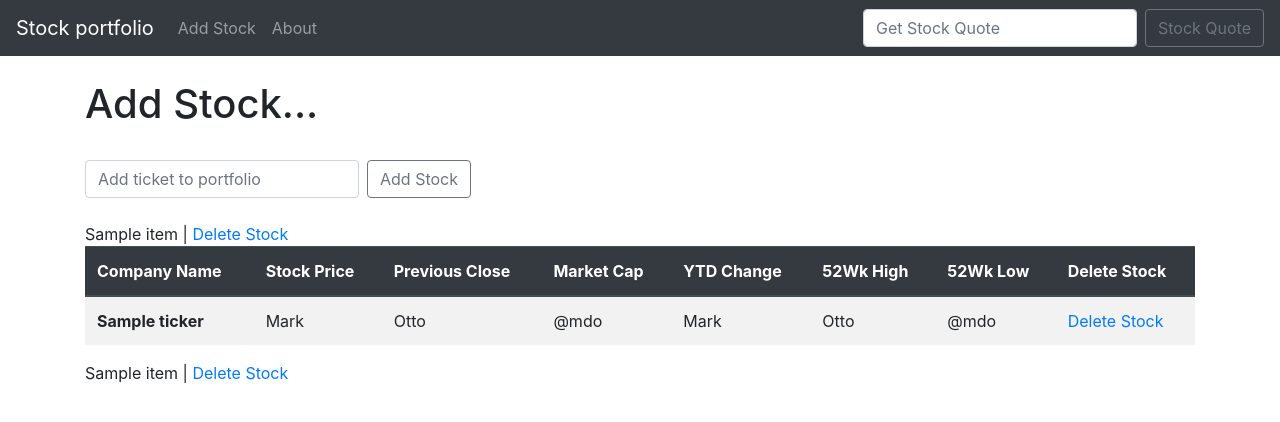
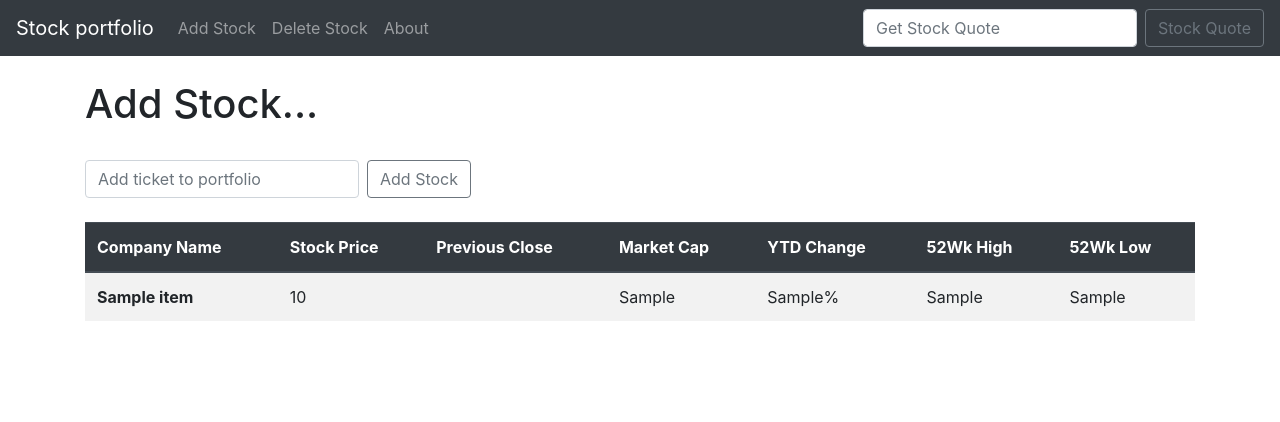
Before and after one commit to fsaltik/Stock, a Django app: template quotes/templates/add_stock.html in a window 1280 px wide. Shown: the top 422 px of the page. Run offline with Django 3.2, Linux system fonts and the light colour scheme; the template is opened without the code that fills it: most values are stand-ins (such as "Sample title", 1, 10 or a date in 2020); some libraries are stand-ins or nearby versions.

Commit message:
output to table & delete item

```diff
--- a/quotes/templates/add_stock.html
+++ b/quotes/templates/add_stock.html
@@ -22,30 +22,22 @@
             <th scope="col">YTD Change</th>
             <th scope="col">52Wk High</th>
             <th scope="col">52Wk Low</th>
-            <th scope="col">Delete Stock</th>
         </tr>
         </thead>
         <tbody>
-
-
-        {% for item in ticker %}
-
-            <tr>
-                <th scope="row">{{ item.ticker }}</th>
-                <td>Mark</td>
-                <td>Otto</td>
-                <td>@mdo</td>
-                <td>Mark</td>
-                <td>Otto</td>
-                <td>@mdo</td>
-                <td><a href="{% url 'delete' item.id %}">Delete Stock</a></td>
-            </tr>
-            {{ item }} | <a href="{% url 'delete' item.id %}">Delete Stock</a><br/>
-        {% endfor %}
+        {% if output %}
+            {% for item in output %}
+                <tr>
+                    <th scope="row">  {{ item.companyName }}</th>
+                    <td>{{ item.latestPrice }}</td>
+                    <td>{{ item.previousClose }}</td>
+                    <td> {{ item.marketCap }}</td>
+                    <td>{{ item.ytdChange }}%</td>
+                    <td> {{ item.week52High }}</td>
+                    <td> {{ item.week52Low }}</td>
+                </tr>
+            {% endfor %}
+        {% endif %}
         </tbody>
     </table>
-    {% for item in ticker %}
-        {{ item }} | <a href="{% url 'delete' item.id %}">Delete Stock</a><br/>
-    {% endfor %}
-
 {% endblock %}
--- a/quotes/templates/base.html
+++ b/quotes/templates/base.html
@@ -22,6 +22,9 @@
         <ul class="navbar-nav mr-auto">
             <li class="nav-item">
                 <a class="nav-link" href="{% url 'add_stock' %}">Add Stock</a>
+            </li>
+              <li class="nav-item">
+                <a class="nav-link" href="{% url 'delete_stock' %}">Delete Stock</a>
             </li>
               <li class="nav-item">
                 <a class="nav-link" href="{% url 'about' %}">About</a>
--- a/quotes/templates/home.html
+++ b/quotes/templates/home.html
@@ -1,6 +1,6 @@
 {% extends 'base.html' %}
 
-{% block title %} To-Do List {% endblock %}
+{% block title %} Stock {% endblock %}
 
 {% block content %}
 
--- a/quotes/urls.py
+++ b/quotes/urls.py
@@ -7,5 +7,6 @@
     path('about', views.about, name='about'),
     path('add_stock', views.add_stock, name='add_stock'),
     path('delete/<stock_id>', views.delete, name='delete'),
+    path('delete_stock', views.delete_stock, name='delete_stock'),
 
 ]
```
Also changed, not shown: quotes/templates/delete_stock.html (added, +11 -0 lines), quotes/views.py (+18 -2 lines), db.sqlite3.
